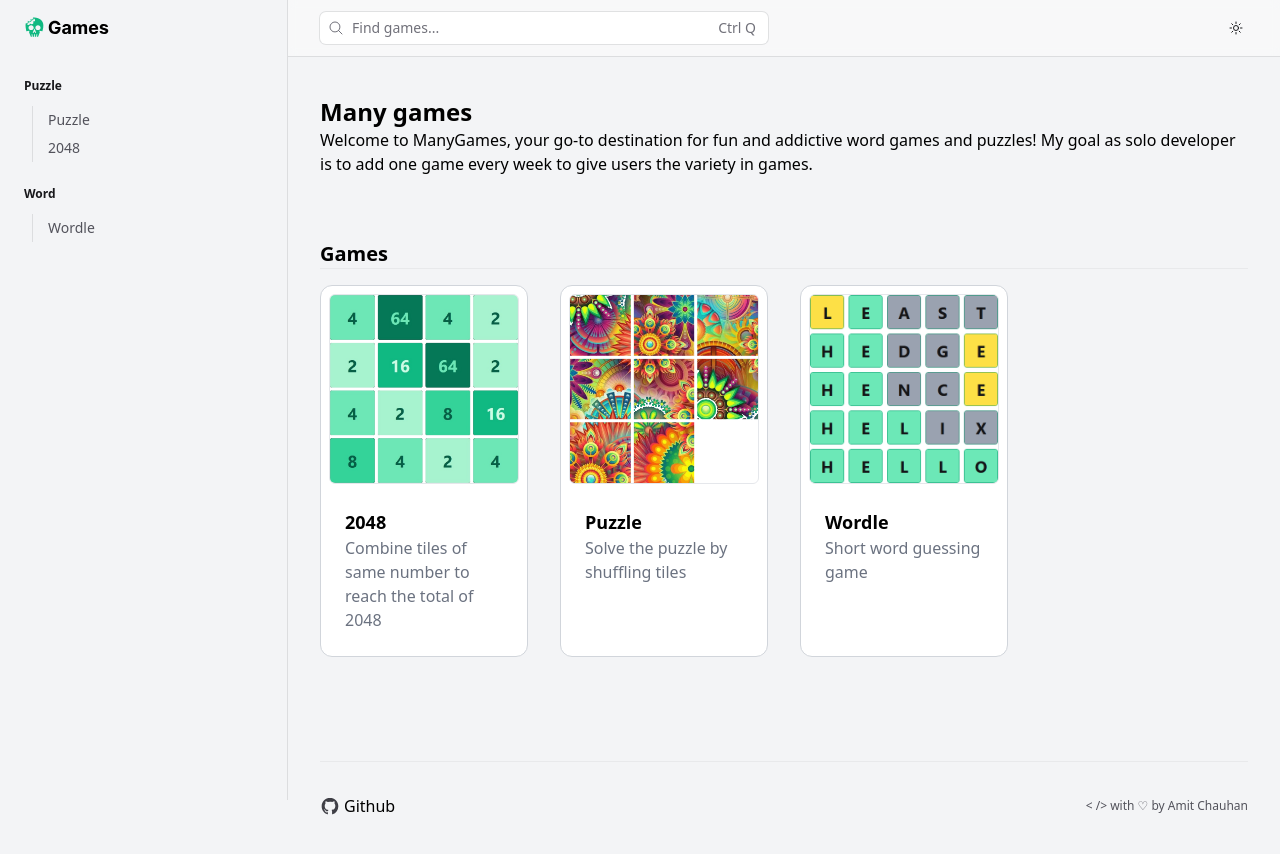
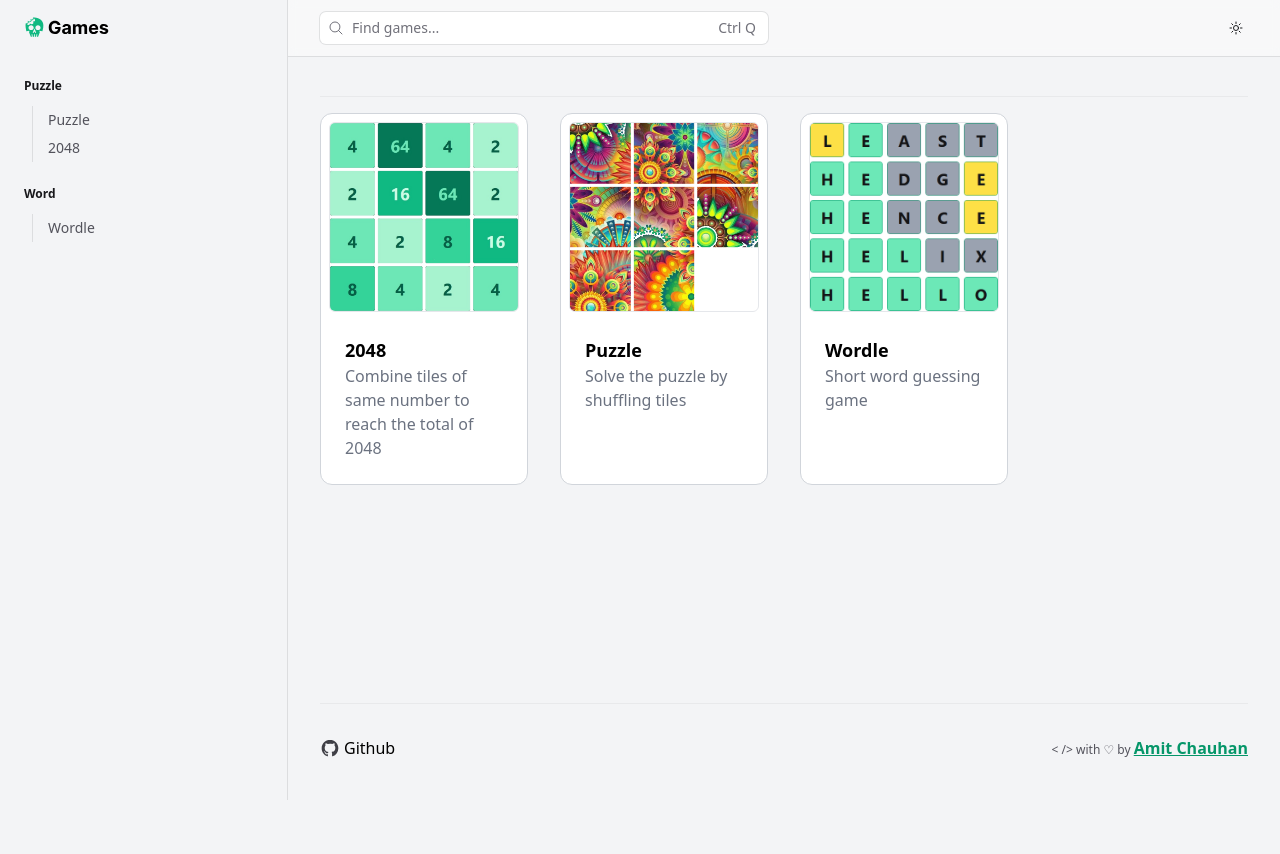
Before and after one commit to Legend0619/ManyGames, a React (Vite) app: page / in a window 1280 px wide. Shown: the top 854 px of the page. After the commit the page ends 800 px from the top, so only its background shows below. Built offline with nearby package versions, Linux system fonts and the light colour scheme.

Commit message:
updated footer links

```diff
--- a/src/components/hero/Hero.tsx
+++ b/src/components/hero/Hero.tsx
@@ -1,5 +1,4 @@
 import { lazy, Suspense } from "react";
-import { Link } from "react-router-dom";
 import { GameCardPropsType } from "./GameCard";
 import PageMeta from "../utility/PageMeta";
 
@@ -30,21 +29,7 @@ export default function Hero() {
         description="ManyGames, your go-to destination for fun and addictive word
         games and puzzles!"
       />
-      <h1 className="text-2xl font-bold dark:text-white">Many games</h1>
-      <p className="dark:text-zinc-400">
-        Welcome to ManyGames, your go-to destination for fun and addictive word
-        games and puzzles! My goal as solo developer is to add one game every
-        week to give users the variety in games.
-      </p>
-      <div className="my-16 flex flex-col items-center">
-        <h2 className="w-full scroll-mt-24 text-xl font-bold dark:text-white">
-          <Link
-            className="group text-inherit no-underline hover:text-inherit"
-            to="/#wordgames"
-          >
-            Games
-          </Link>
-        </h2>
+      <div className="mb-16 flex flex-col items-center">
         <div className="grid grid-cols-1 gap-8 border-t border-zinc-900/5 pt-4 dark:border-white/5 sm:grid-cols-2 md:grid-cols-3 xl:grid-cols-4">
           <GameCardFallback
             imageUrl="/assets/2048Icon.png"
--- a/src/layout/GameLayout/Footer.tsx
+++ b/src/layout/GameLayout/Footer.tsx
@@ -6,8 +6,9 @@ export default function Footer() {
       <div className="flex flex-col items-center justify-between gap-5 border-t border-zinc-900/5 pt-8 dark:border-white/5 sm:flex-row">
         <div className="flex gap-4">
           <a
-            href="/#"
-            aria-label="Home"
+            href="https://github.com/BUMBAIYA/ManyGames"
+            target="_blank"
+            aria-label="Source Code"
             className="flex items-center gap-1 dark:text-zinc-400"
           >
             <GithubLogo />
@@ -15,7 +16,15 @@ export default function Footer() {
           </a>
         </div>
         <p className="text-xs text-zinc-600 dark:text-zinc-400">
-          {"< />"} with ♡ by Amit Chauhan
+          {"< />"} with ♡ by{" "}
+          <a
+            className="-underline-offset-2 text-base font-semibold text-emerald-600 underline dark:text-emerald-400"
+            target="_blank"
+            aria-label="link to creator's website"
+            href="https://amitchauhan.vercel.app"
+          >
+            Amit Chauhan
+          </a>
         </p>
       </div>
     </footer>
```
